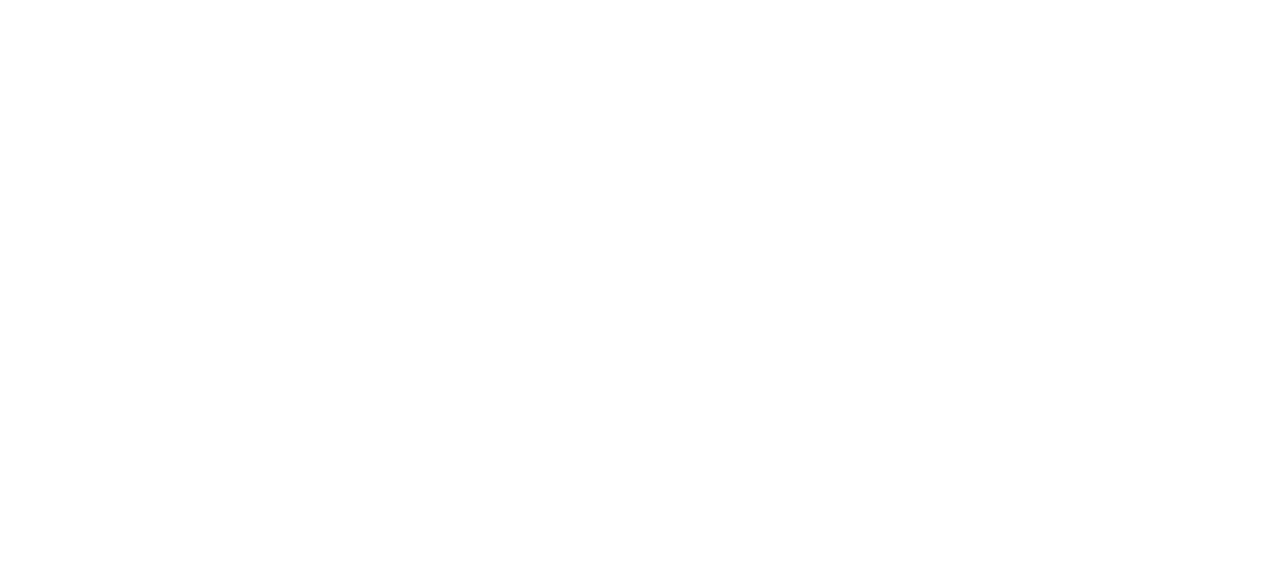
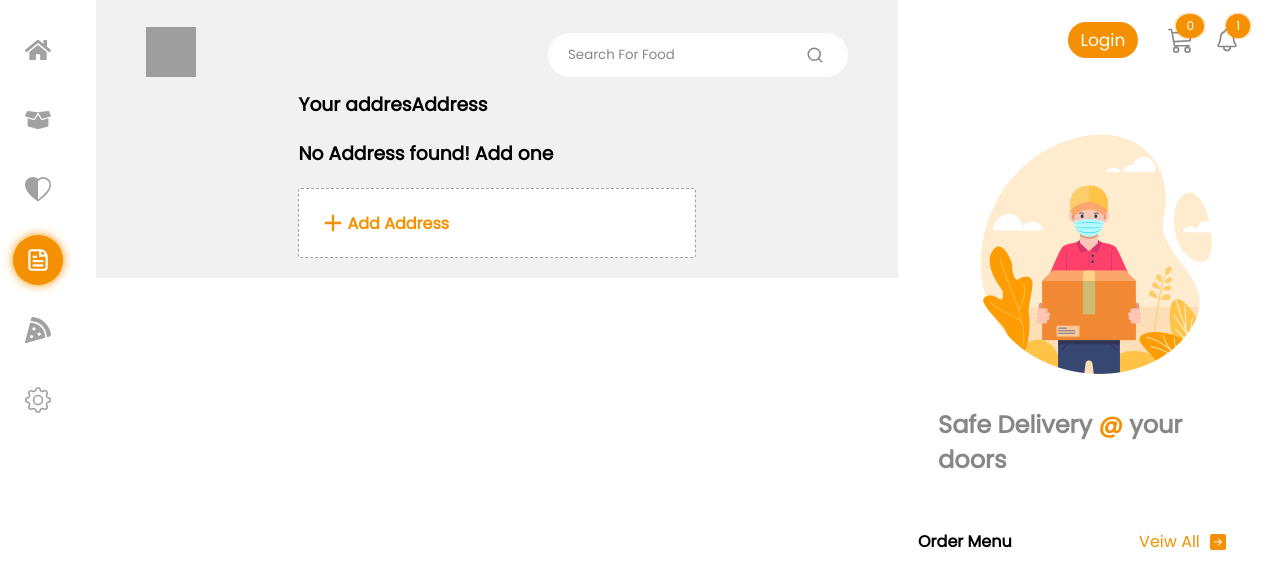
Before and after one commit to jaydeep-shelake/Food-Delivery, a React (Create React App) app in the folder frontend/: page /your-address in a window 1280 px wide. Before the commit this address had no page. Shown: the top 588 px of the page. Built offline with nearby package versions, Linux system fonts and the light colour scheme; grey boxes are pictures that could not be loaded.

Commit message:
added address page

```diff
--- a/frontend/src/App.js
+++ b/frontend/src/App.js
@@ -14,6 +14,7 @@
 import Search from './pages/Search'
 import Wishlist from './pages/Wishlist'
 import CustomPizza from './pages/CustomPizza'
+import Address from './pages/Address'
 const App = () => {
     return (
 
@@ -34,6 +35,7 @@
               <Route path="/search" element={<Search/>}/>
               <Route path="/wishlist" element={<Wishlist/>}/>
               <Route path='/custom-pizza' element={<CustomPizza/>}/>
+              <Route path="/your-address" element={<Address/>}/>
             </Routes>
              </main>
             </Fragment>
--- a/frontend/src/components/SideBar.js
+++ b/frontend/src/components/SideBar.js
@@ -34,9 +34,9 @@
             <Link to='/wishlist'> <div className={`icon ${path==='/wishlist'&&'active'}`}>
                 <BsHeartHalf/>
             </div></Link>
-            <div className="icon">
+           <Link to="/your-address"> <div className={`icon ${path==='/your-address'&&'active'}`}>
                 <CgFileDocument/>
-            </div>
+            </div></Link>
             <Link to='/custom-pizza'><div className={`icon ${path==='/custom-pizza'&&'active'}`} >
                 <FaPizzaSlice/>
             </div></Link>
--- /dev/null
+++ b/frontend/src/pages/Address.js
@@ -0,0 +1,66 @@
+import React ,{useState,useEffect} from 'react'
+import SideBar from '../components/SideBar';
+import Header from '../components/Header';
+import { useSelector,useDispatch } from 'react-redux';
+import { deleteAddress } from '../actions/address';
+import {RiAddFill} from 'react-icons/ri'
+import { getAdress } from '../actions/address';
+import AddressModal from '../components/AddressModal';
+import LeftSide from '../components/LeftSide';
+const Address = () => {
+    const allAdress = useSelector(state=>state.address.addressItems)
+    const user = useSelector(state=>state.user.user)
+   const [addressToEdit,setAddressToEdit]=useState()
+   const [show,setShow]=useState(false)
+    const dispatch =useDispatch()
+    const delteAddress=(id)=>{
+        dispatch(deleteAddress(id))
+    }
+    const handleUpdateAddress=(address)=>{
+       setAddressToEdit(address)
+       setShow(true)
+    }
+    useEffect(()=>{
+        if(user){
+            dispatch(getAdress(user._id))
+        }
+    },[])
+  return (
+    <>
+    <SideBar/>
+    <div className='mainarea'>
+    <Header/>
+    <div className="address">
+        <h3>Your addresAddress</h3>
+        <div className="add-sec-area">
+            {
+            allAdress.length>0?(allAdress.map((address,i)=>(
+                <div  className={`og-add `} key={address._id}>
+                <p>{address.name}</p>
+                <span>{address.address},{address.town}</span>
+                <span>{address.city},{address.state} -{address.pinCode} </span>
+                <span><b>Mobile No:</b>{address.mobNo}</span>
+                <div className="btns">
+                    <button className='btn' onClick={()=>delteAddress(address._id)}>Remove</button>
+                    <button className='btn' onClick={()=>handleUpdateAddress(address)}>Edit</button>
+                </div>
+               </div>
+            ))
+            ):<h3 style={{padding:'20px 0'}}>No Address found! Add one</h3>}
+
+            <div className="add-address" onClick={()=>setShow(true)}>
+             <div className="add">
+                 <RiAddFill/>
+                 <p>Add Address</p>
+             </div>
+            </div>
+        </div>
+       </div>
+    </div>
+    <LeftSide/>
+    <AddressModal show={show} setShow={setShow} addressToEdit={addressToEdit}/>
+    </>
+  )
+}
+
+export default Address
--- a/frontend/src/pages/CustomPizza.js
+++ b/frontend/src/pages/CustomPizza.js
@@ -1,5 +1,4 @@
 import React ,{useState,useEffect,useRef} from 'react'
-import Resizer from "react-image-file-resizer";
 import SideBar from '../components/SideBar';
 import Header from '../components/Header';
 import LeftSide from '../components/LeftSide';
```
